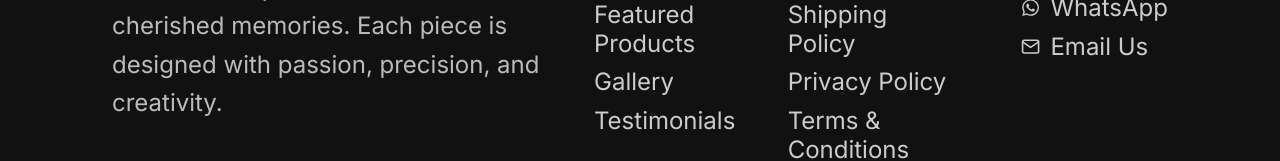
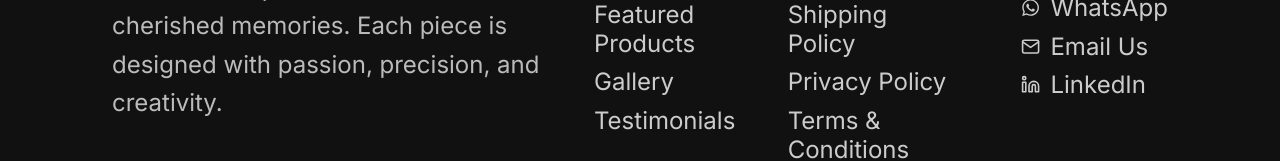
Before and after one commit to JatinSatare24/ResinKalaakaari, a Next.js app: page / in a window 1280 px wide. Shown: the part 2365-2526 px from the top of the page. Built offline with nearby package versions, Linux system fonts and the light colour scheme; no server answers; the database is empty; a web font is replaced by a local one.

Commit message:
add Linkedin to connect with us section

```diff
--- a/src/components/Footer/Footer.tsx
+++ b/src/components/Footer/Footer.tsx
@@ -1,7 +1,8 @@
 // --- IMPORTS ---
 import React from 'react';
 import Link from "next/link";
-import { FiInstagram, FiMail } from 'react-icons/fi';
+import { FiInstagram, FiMail, FiLinkedin } from 'react-icons/fi';
+import { CiLinkedin } from "react-icons/ci";
 import { FaWhatsapp } from 'react-icons/fa';
 import styles from "@/components/Footer/Footer.module.css";
 
@@ -90,6 +91,17 @@ const Footer: React.FC<FooterProps> = () => {
                                 <FiMail className={styles.icon} aria-hidden="true" /> Email Us
                             </a>
                         </li>
+                        <li className={styles.socialLinks}>
+                            <a
+                                href="https://www.linkedin.com/in/resin-kalaakaari-b6a634372/"
+                                target="_blank"
+                                rel="noopener noreferrer"
+                                className={styles.socialLink}
+                                aria-label="Visit our LinkedIn profile"
+                            >
+                                <FiLinkedin className={styles.icon} aria-hidden="true" /> LinkedIn
+                            </a>
+                        </li>
                     </ul>
                 </section>
 
```
